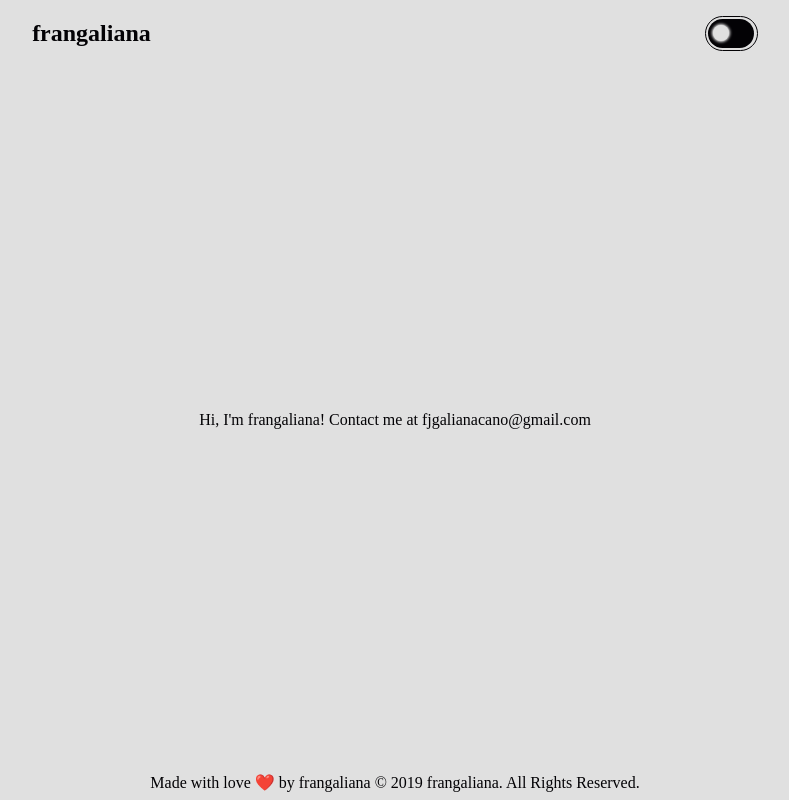
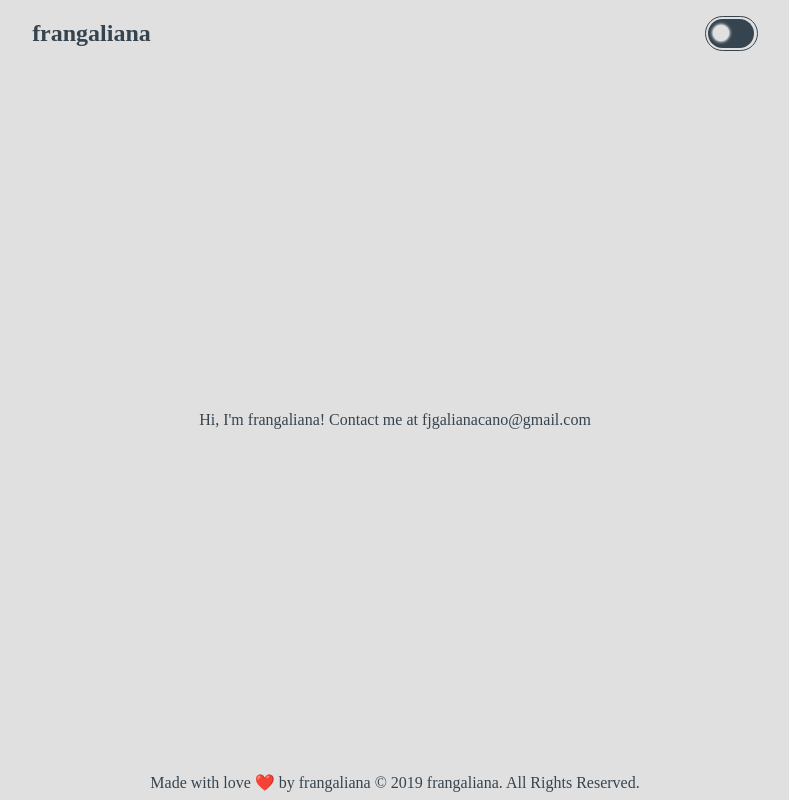
Before and after one commit to 4gustinDominguez/older-portfolio, a React app: page / in a window 1280 px wide. Shown: the whole page, without its empty margins (245-1034 px from the left). Built offline with nearby package versions, Linux system fonts and the light colour scheme; a web font is replaced by a local one.

Commit message:
master: changed palette of colours in theme

```diff
--- a/src/app.container.tsx
+++ b/src/app.container.tsx
@@ -41,7 +41,7 @@ export const App: React.FC<AppProps> = () => {
         <>
           <GlobalStyle mode={mode} />
           <Helmet>
-            <meta name="theme-color" content={theme.palette[mode].background} />
+            <meta name="theme-color" content={theme.palette[mode].addressBar} />
           </Helmet>
           <GeneralLayout
             HeaderChildren={
--- a/src/app.theme.ts
+++ b/src/app.theme.ts
@@ -5,11 +5,13 @@ export const theme = {
   },
   palette: {
     light: {
-      font: '#030205',
+      addressBar: '#C5C2D5',
+      font: '#36444F',
       background: '#e0e0e0',
     },
     dark: {
-      font: '#e0e0e0',
+      addressBar: '#323133',
+      font: '#C6FCED',
       background: '#030205',
     },
   },
```
